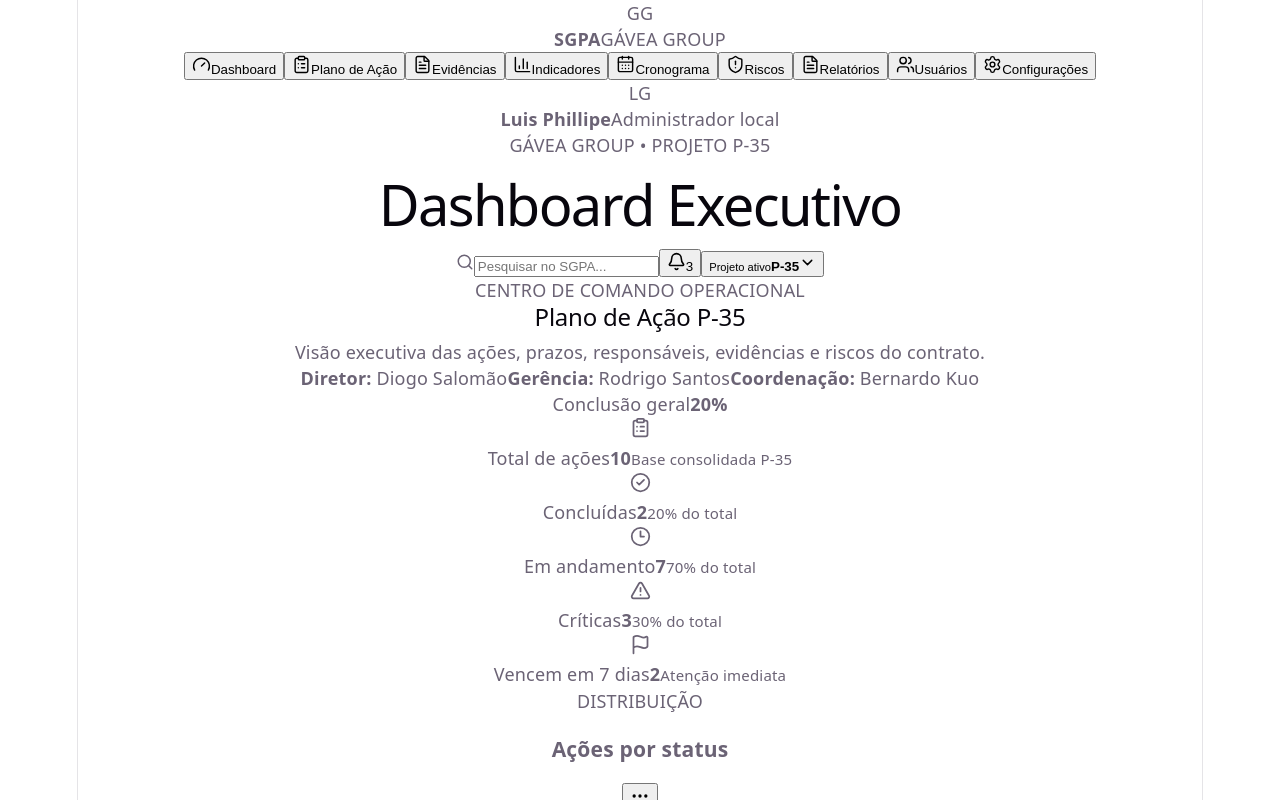
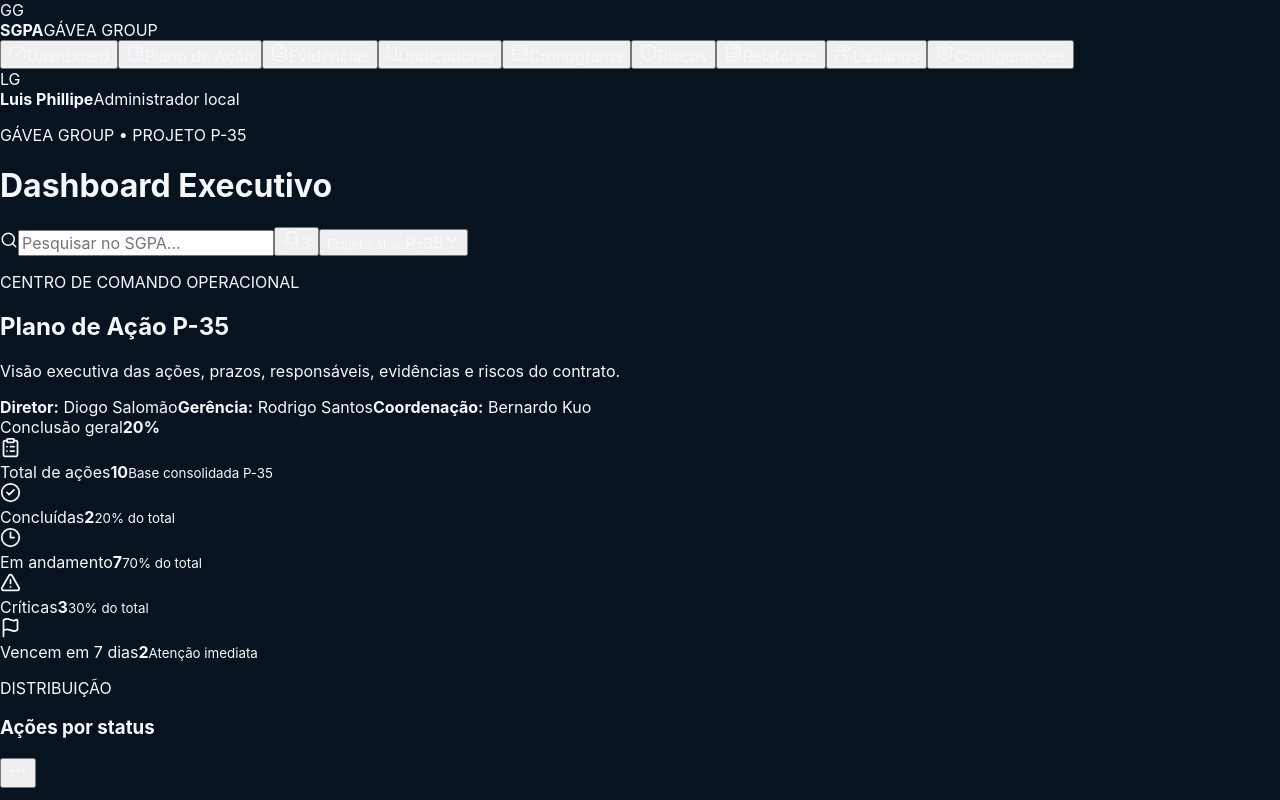
Before and after one commit to luisgomes-web/SGPA-Gavea, a React (Vite) app in the folder frontend/: page / in a window 1280 px wide. Shown: the top 800 px of the page. Built offline with nearby package versions, Linux system fonts and the light colour scheme.

Commit message:
style: define tokens globais do design system

```diff
--- a/frontend/src/index.css
+++ b/frontend/src/index.css
@@ -1,111 +1,27 @@
 :root {
-  --text: #6b6375;
-  --text-h: #08060d;
-  --bg: #fff;
-  --border: #e5e4e7;
-  --code-bg: #f4f3ec;
-  --accent: #aa3bff;
-  --accent-bg: rgba(170, 59, 255, 0.1);
-  --accent-border: rgba(170, 59, 255, 0.5);
-  --social-bg: rgba(244, 243, 236, 0.5);
-  --shadow:
-    rgba(0, 0, 0, 0.1) 0 10px 15px -3px, rgba(0, 0, 0, 0.05) 0 4px 6px -2px;
-
-  --sans: system-ui, 'Segoe UI', Roboto, sans-serif;
-  --heading: system-ui, 'Segoe UI', Roboto, sans-serif;
-  --mono: ui-monospace, Consolas, monospace;
-
-  font: 18px/145% var(--sans);
-  letter-spacing: 0.18px;
-  color-scheme: light dark;
-  color: var(--text);
-  background: var(--bg);
+  font-family: Inter, ui-sans-serif, system-ui, -apple-system, BlinkMacSystemFont, "Segoe UI", sans-serif;
+  color: #f5f8fa;
+  background: #07141f;
   font-synthesis: none;
   text-rendering: optimizeLegibility;
   -webkit-font-smoothing: antialiased;
-  -moz-osx-font-smoothing: grayscale;
-
-  @media (max-width: 1024px) {
-    font-size: 16px;
-  }
+  --bg: #07141f;
+  --surface: #0d2130;
+  --surface-2: #102837;
+  --line: #223d4c;
+  --text: #f5f8fa;
+  --muted: #93a8b5;
+  --primary: #13b8c9;
+  --primary-dark: #0c7792;
+  --success: #45b97c;
+  --warning: #f2b84b;
+  --danger: #ef5f67;
+  --violet: #8b7cf6;
 }
 
-@media (prefers-color-scheme: dark) {
-  :root {
-    --text: #9ca3af;
-    --text-h: #f3f4f6;
-    --bg: #16171d;
-    --border: #2e303a;
-    --code-bg: #1f2028;
-    --accent: #c084fc;
-    --accent-bg: rgba(192, 132, 252, 0.15);
-    --accent-border: rgba(192, 132, 252, 0.5);
-    --social-bg: rgba(47, 48, 58, 0.5);
-    --shadow:
-      rgba(0, 0, 0, 0.4) 0 10px 15px -3px, rgba(0, 0, 0, 0.25) 0 4px 6px -2px;
-  }
-
-  #social .button-icon {
-    filter: invert(1) brightness(2);
-  }
-}
-
-#root {
-  width: 1126px;
-  max-width: 100%;
-  margin: 0 auto;
-  text-align: center;
-  border-inline: 1px solid var(--border);
-  min-height: 100svh;
-  display: flex;
-  flex-direction: column;
-  box-sizing: border-box;
-}
-
-body {
-  margin: 0;
-}
-
-h1,
-h2 {
-  font-family: var(--heading);
-  font-weight: 500;
-  color: var(--text-h);
-}
-
-h1 {
-  font-size: 56px;
-  letter-spacing: -1.68px;
-  margin: 32px 0;
-  @media (max-width: 1024px) {
-    font-size: 36px;
-    margin: 20px 0;
-  }
-}
-h2 {
-  font-size: 24px;
-  line-height: 118%;
-  letter-spacing: -0.24px;
-  margin: 0 0 8px;
-  @media (max-width: 1024px) {
-    font-size: 20px;
-  }
-}
-p {
-  margin: 0;
-}
-
-code,
-.counter {
-  font-family: var(--mono);
-  display: inline-flex;
-  border-radius: 4px;
-  color: var(--text-h);
-}
-
-code {
-  font-size: 15px;
-  line-height: 135%;
-  padding: 4px 8px;
-  background: var(--code-bg);
-}
+* { box-sizing: border-box; }
+html { min-width: 320px; background: var(--bg); }
+body { margin: 0; min-width: 320px; min-height: 100vh; background: var(--bg); }
+button, input { font: inherit; }
+button { color: inherit; }
+#root { min-height: 100vh; }
```
